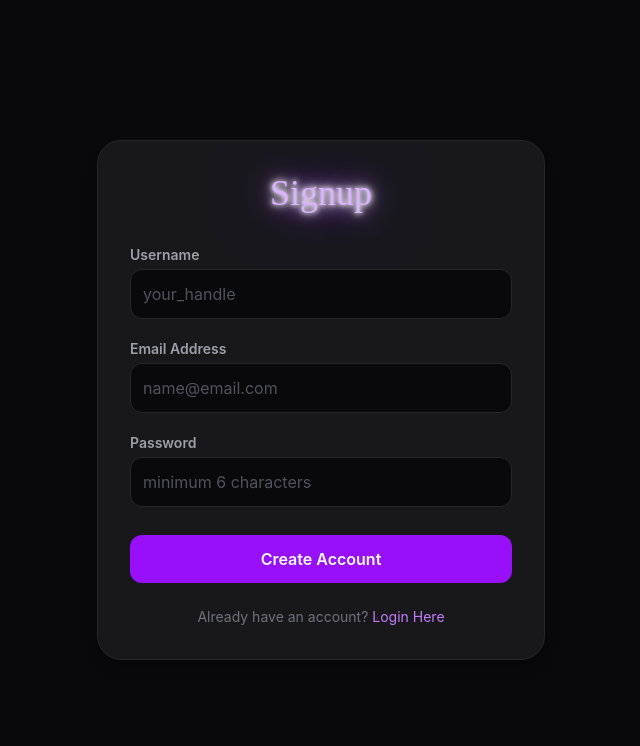
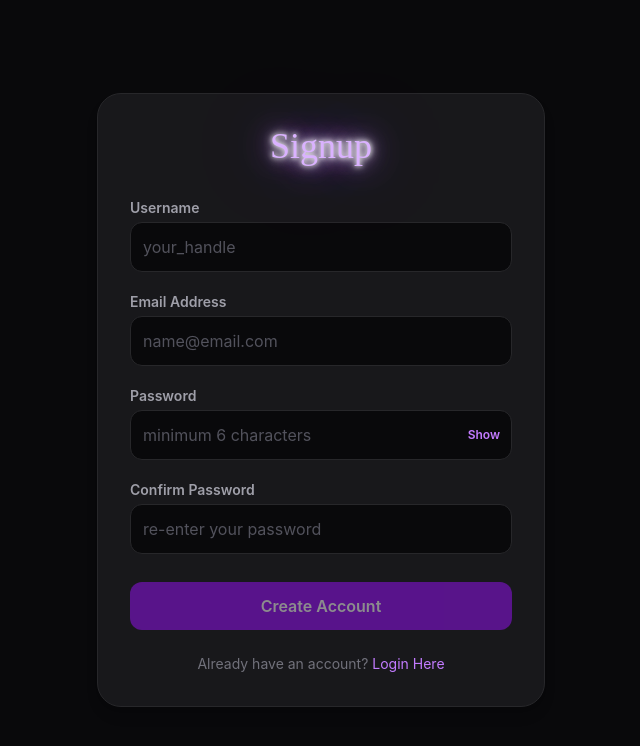
Before and after one commit to AjinyaNaik/init-samples, a React (Vite) app in the folder frontend/: page /signup in a window 1280 px wide. Shown: the top 746 px of the page, without its empty margins (319-959 px from the left). Built offline with nearby package versions, Linux system fonts and the light colour scheme; a web font is replaced by a local one.

Commit message:
Added confirm password

```diff
--- a/frontend/src/pages/sign-up/SignUp.tsx
+++ b/frontend/src/pages/sign-up/SignUp.tsx
@@ -6,16 +6,93 @@ export default function SignUp() {
   const [username, setUsername] = useState("");
   const [email, setEmail] = useState("");
   const [password, setPassword] = useState("");
+  const [confirmPassword, setConfirmPassword] = useState("");
   const [localError, setLocalError] = useState("");
+  const [showPassword, setShowPassword] = useState(false);
+const [showConfirmPassword, setShowConfirmPassword] = useState(false);
   const navigate = useNavigate();
   const { register, isLoading, error: hookError } = useRegister();
 
+  // -----------------------------
+  // Password strength
+  // -----------------------------
+  const getPasswordStrength = (password: string) => {
+    if (!password) {
+      return {
+        score: 0,
+        label: "",
+        width: "0%",
+      };
+    }
+
+    let score = 0;
+
+    if (password.length >= 6) score++;
+    if (password.length >= 10) score++;
+    if (/[A-Z]/.test(password)) score++;
+    if (/[a-z]/.test(password)) score++;
+    if (/[0-9]/.test(password)) score++;
+    if (/[^A-Za-z0-9]/.test(password)) score++;
+
+    if (score <= 2) {
+      return {
+        score,
+        label: "Weak",
+        width: "25%",
+      };
+    }
+
+    if (score <= 3) {
+      return {
+        score,
+        label: "Fair",
+        width: "50%",
+      };
+    }
+
+    if (score <= 4) {
+      return {
+        score,
+        label: "Good",
+        width: "75%",
+      };
+    }
+
+    return {
+      score,
+      label: "Strong",
+      width: "100%",
+    };
+  };
+
+  const passwordStrength = getPasswordStrength(password);
+
+  const passwordsMatch =
+    confirmPassword.length > 0 && password === confirmPassword;
+
+  const passwordsDoNotMatch =
+    confirmPassword.length > 0 && password !== confirmPassword;
+
+  // -----------------------------
+  // Register
+  // -----------------------------
   const handleRegister = async (e: React.FormEvent) => {
     e.preventDefault();
     setLocalError("");
 
+    if (password.length < 6) {
+      setLocalError("Password must be at least 6 characters long.");
+      return;
+    }
+
+    if (password !== confirmPassword) {
+      setLocalError("Passwords do not match.");
+      return;
+    }
+
     try {
       await register(username, email, password);
+
       alert("Registration successful! Please log in.");
       navigate("/login");
     } catch (err: any) {
@@ -28,17 +105,35 @@ export default function SignUp() {
       <style>{`
         @keyframes signup-neon-flicker {
           0%, 19%, 21%, 23%, 25%, 54%, 56%, 100% {
-            text-shadow: 0 0 5px #fff, 0 0 10px #fff, 0 0 20px #d8b4fe, 0 0 40px #a855f7, 0 0 80px #a855f7;
+            text-shadow:
+              0 0 5px #fff,
+              0 0 10px #fff,
+              0 0 20px #d8b4fe,
+              0 0 40px #a855f7,
+              0 0 80px #a855f7;
             opacity: 1;
           }
+
           20%, 24%, 55% {
             text-shadow: none;
             opacity: 0.4;
           }
         }
+
+        @keyframes password-glow {
+          0%, 100% {
+            box-shadow: 0 0 5px rgba(168, 85, 247, 0.15);
+          }
+
+          50% {
+            box-shadow: 0 0 12px rgba(168, 85, 247, 0.3);
+          }
+        }
       `}</style>
 
       <div className="w-full max-w-md rounded-3xl border border-zinc-800 bg-zinc-900 p-8 shadow-lg">
+
+        {/* Heading */}
         <h1
           className="mb-8 text-center text-4xl font-normal text-purple-300"
           style={{
@@ -49,17 +144,24 @@ export default function SignUp() {
           Signup
         </h1>
 
+        {/* Error */}
         {(localError || hookError) && (
-          <div className="mb-4 text-center text-sm font-semibold text-red-500">
+          <div className="mb-4 rounded-xl border border-red-900/50 bg-red-950/30 p-3 text-center text-sm font-semibold text-red-400">
             {localError || hookError}
           </div>
         )}
 
         <form onSubmit={handleRegister} className="flex flex-col gap-5">
+
+          {/* Username */}
           <div>
-            <label htmlFor="username" className="mb-1 block text-sm font-semibold text-zinc-400">
+            <label
+              htmlFor="username"
+              className="mb-1 block text-sm font-semibold text-zinc-400"
+            >
               Username
             </label>
+
             <input
               id="username"
               type="text"
@@ -67,15 +169,20 @@ export default function SignUp() {
               onChange={(e) => setUsername(e.target.value)}
               required
               disabled={isLoading}
-              className="w-full rounded-xl border border-zinc-800 bg-zinc-950 p-3 text-zinc-100 placeholder-zinc-600 focus:border-purple-500 focus:outline-none disabled:opacity-50"
+              className="w-full rounded-xl border border-zinc-800 bg-zinc-950 p-3 text-zinc-100 placeholder-zinc-600 outline-none transition focus:border-purple-500 focus:ring-1 focus:ring-purple-500 disabled:opacity-50"
               placeholder="your_handle"
             />
           </div>
 
+          {/* Email */}
           <div>
-            <label htmlFor="email" className="mb-1 block text-sm font-semibold text-zinc-400">
+            <label
+              htmlFor="email"
+              className="mb-1 block text-sm font-semibold text-zinc-400"
+            >
               Email Address
             </label>
+
             <input
               id="email"
               type="email"
@@ -83,39 +190,142 @@ export default function SignUp() {
               onChange={(e) => setEmail(e.target.value)}
               required
               disabled={isLoading}
-              className="w-full rounded-xl border border-zinc-800 bg-zinc-950 p-3 text-zinc-100 placeholder-zinc-600 focus:border-purple-500 focus:outline-none disabled:opacity-50"
+              className="w-full rounded-xl border border-zinc-800 bg-zinc-950 p-3 text-zinc-100 placeholder-zinc-600 outline-none transition focus:border-purple-500 focus:ring-1 focus:ring-purple-500 disabled:opacity-50"
               placeholder="name@email.com"
             />
           </div>
 
+          {/* Password */}
           <div>
-            <label htmlFor="password" className="mb-1 block text-sm font-semibold text-zinc-400">
+  <label
+    htmlFor="password"
+    className="mb-1 block text-sm font-semibold text-zinc-400"
+  >
     Password
   </label>
+
+  <div className="relative">
     <input
       id="password"
-              type="password"
+      type={showPassword ? "text" : "password"}
       value={password}
       onChange={(e) => setPassword(e.target.value)}
       required
       disabled={isLoading}
-              className="w-full rounded-xl border border-zinc-800 bg-zinc-950 p-3 text-zinc-100 placeholder-zinc-600 focus:border-purple-500 focus:outline-none disabled:opacity-50"
+      minLength={6}
+      className="w-full rounded-xl border border-zinc-800 bg-zinc-950 p-3 pr-20 text-zinc-100 placeholder-zinc-600 outline-none transition focus:border-purple-500 focus:ring-1 focus:ring-purple-500 disabled:opacity-50"
       placeholder="minimum 6 characters"
+    />
+
+    <button
+      type="button"
+      onClick={() => setShowPassword((prev) => !prev)}
+      className="absolute right-3 top-1/2 -translate-y-1/2 text-xs font-semibold text-purple-400 transition hover:text-purple-300"
+    >
+      {showPassword ? "Hide" : "Show"}
+    </button>
+  </div>
+
+  {/* Strength indicator */}
+  {password && (
+    <div className="mt-2">
+      <div className="h-1.5 w-full overflow-hidden rounded-full bg-zinc-800">
+        <div
+          className={`h-full rounded-full transition-all duration-500 ${
+            passwordStrength.label === "Weak"
+              ? "bg-red-500"
+              : passwordStrength.label === "Fair"
+              ? "bg-yellow-500"
+              : passwordStrength.label === "Good"
+              ? "bg-purple-500"
+              : "bg-green-500"
+          }`}
+          style={{
+            width: passwordStrength.width,
+          }}
         />
       </div>
 
+      <p className="mt-2 text-xs text-zinc-600">
+        Use 10+ characters with uppercase, numbers, and symbols.
+      </p>
+    </div>
+  )}
+</div>
+
+          {/* Confirm Password */}
+          <div>
+            <label
+              htmlFor="confirmPassword"
+              className="mb-1 block text-sm font-semibold text-zinc-400"
+            >
+              Confirm Password
+            </label>
+
+            <div className="relative">
+              <input
+                id="confirmPassword"
+                type="password"
+                value={confirmPassword}
+                onChange={(e) => setConfirmPassword(e.target.value)}
+                required
+                disabled={isLoading}
+                className={`w-full rounded-xl border bg-zinc-950 p-3 pr-10 text-zinc-100 placeholder-zinc-600 outline-none transition focus:ring-1 disabled:opacity-50 ${
+                  passwordsDoNotMatch
+                    ? "border-red-500 focus:border-red-500 focus:ring-red-500"
+                    : passwordsMatch
+                    ? "border-green-500 focus:border-green-500 focus:ring-green-500"
+                    : "border-zinc-800 focus:border-purple-500 focus:ring-purple-500"
+                }`}
+                placeholder="re-enter your password"
+              />
+
+              {/* Match indicator */}
+              {confirmPassword && (
+                <div className="absolute right-3 top-1/2 -translate-y-1/2">
+                  {passwordsMatch ? (
+                    <span className="text-lg text-green-400">✓</span>
+                  ) : (
+                    <span className="text-lg text-red-400">×</span>
+                  )}
+                </div>
+              )}
+            </div>
+
+            {passwordsDoNotMatch && (
+              <p className="mt-2 text-xs text-red-400">
+                Passwords do not match.
+              </p>
+            )}
+
+            {passwordsMatch && (
+              <p className="mt-2 text-xs text-green-400">
+                Passwords match.
+              </p>
+            )}
+          </div>
+
+          {/* Submit */}
           <button
             type="submit"
-            disabled={isLoading}
-            className="mt-2 w-full rounded-xl bg-purple-600 p-3 font-semibold text-white transition-all duration-300 hover:bg-purple-700 hover:shadow-[0_0_15px_rgba(168,85,247,0.5)] active:scale-95 disabled:opacity-50 cursor-pointer"
+            disabled={
+              isLoading ||
+              password.length < 6 ||
+              password !== confirmPassword
+            }
+            className="mt-2 w-full cursor-pointer rounded-xl bg-purple-600 p-3 font-semibold text-white transition-all duration-300 hover:bg-purple-700 hover:shadow-[0_0_15px_rgba(168,85,247,0.5)] active:scale-95 disabled:cursor-not-allowed disabled:opacity-50"
           >
             {isLoading ? "Creating Account..." : "Create Account"}
           </button>
         </form>
 
+        {/* Login */}
         <p className="mt-6 text-center text-sm text-zinc-500">
           Already have an account?{" "}
-          <Link to="/login" className="text-purple-400 hover:underline">
+          <Link
+            to="/login"
+            className="text-purple-400 transition hover:text-purple-300 hover:underline"
+          >
             Login Here
           </Link>
         </p>
```
Lines whose indentation alone changed are shown as unchanged.
